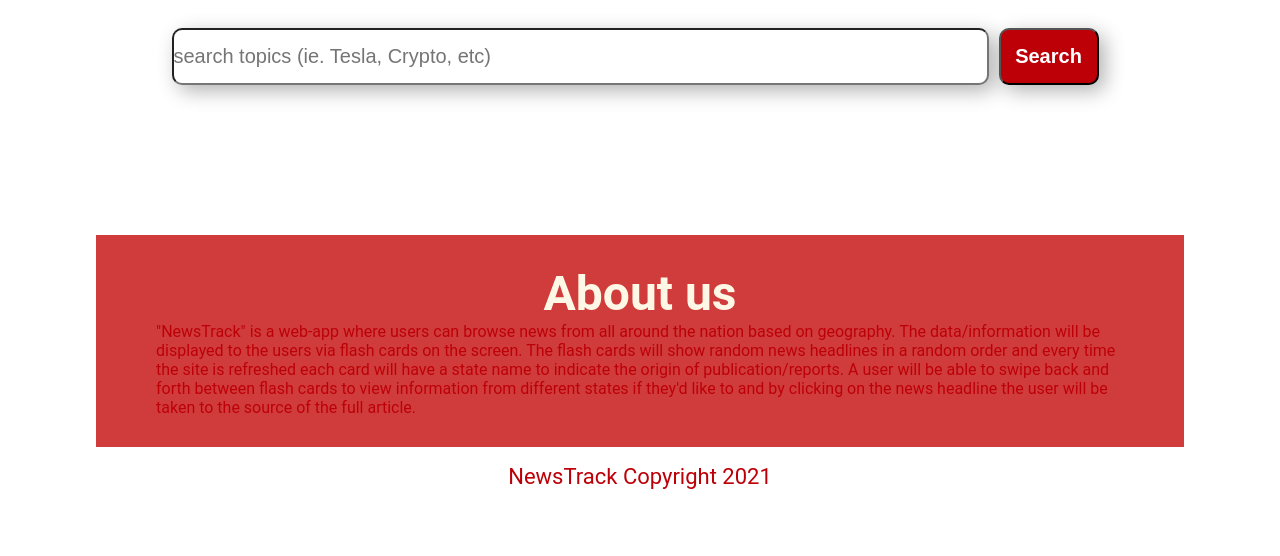
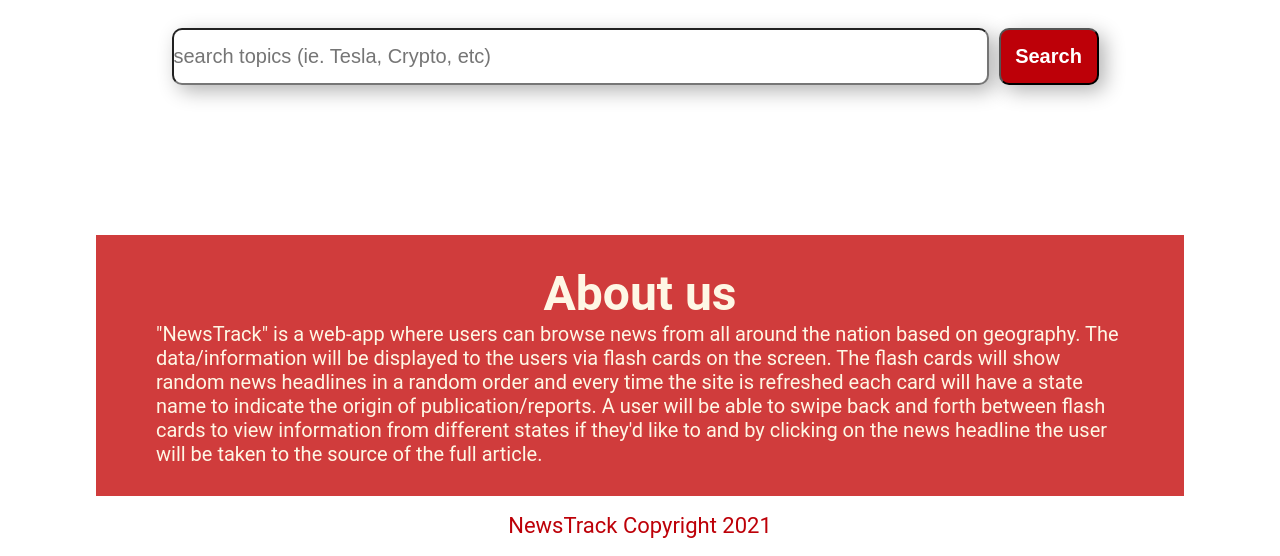
Before and after one commit to verasraul/newsTrack, a website built with Parcel: page index.html in a window 1280 px wide. Shown: the part 279-835 px from the top of the page. Before the commit the page ends 800 px from the top, so only its background shows below. Built offline with nearby package versions, Linux system fonts and the light colour scheme; some icons are missing; a web font is replaced by a local one.

Commit message:
final change

```diff
--- a/stylesheet.css
+++ b/stylesheet.css
@@ -100,7 +100,6 @@ input[type="checkbox"]{
     .search-results-items{
       flex: 0 0 auto;
     }
-
   margin: auto;
   padding: 30px 20px;
   padding-bottom: 70px;
@@ -245,7 +244,7 @@ h2{
   color: #FEF7E5;
 
 }
-.para{
+p{
   font-size: 20px;
   color: #FEF7E5;
   /* width: 60%; */
@@ -261,9 +260,6 @@ footer, .pp {
   font-size: 22px;
   text-align: center;
   }
-p{
-  color: #BD0008;
-}
 
 
 
```
